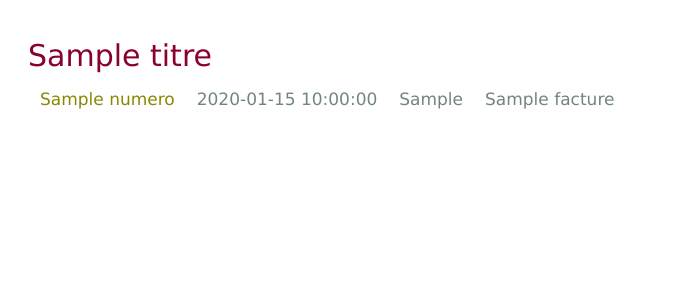
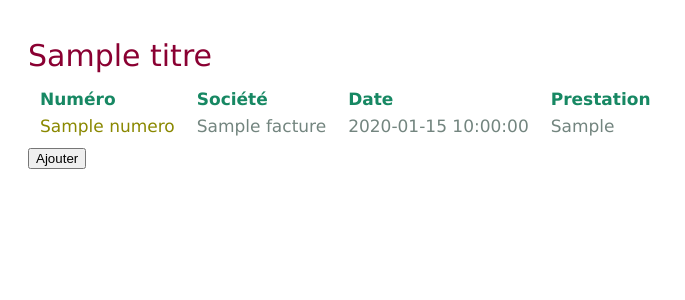
Before and after one commit to ericLavachery/COGIP-app, a PHP site: template view/factures_liste.php in a window 1280 px wide. Shown: the top 300 px of the page, without its empty margins (0-685 px from the left). Run offline with PHP 8.4, Linux system fonts and the light colour scheme; the template is opened without the code that fills it: most values are stand-ins (such as "Sample title", 1, 10 or a date in 2020).

Commit message:
bouton ajouter

```diff
--- a/model/factures_liste.php
+++ b/model/factures_liste.php
@@ -16,5 +16,5 @@ DESC";
 $stmt = $db->query($query);
 $factures = $stmt->fetchAll();
 // Titre de la page
-$titre="COGIP : Factures récentes";
+$titre="COGIP : Factures";
  ?>
--- a/view/factures_liste.php
+++ b/view/factures_liste.php
@@ -2,22 +2,29 @@
 <html lang="en" dir="ltr">
 <head>
     <meta charset="utf-8">
-    <link rel="stylesheet" href="/view/css/style.css">
+    <link rel="stylesheet" href="view/css/style.css">
     <title></title>
 </head>
 <body>
     <h1><?= $titre ?></h1>
 
     <table>
+        <tr>
+            <td class="tabtitle">Numéro</td>
+            <td class="tabtitle">Société</td>
+            <td class="tabtitle">Date</td>
+            <td class="tabtitle">Prestation</td>
+        </tr>
         <?php foreach ($factures as $key => $value){?>
             <tr>
                 <td class="tabrow"><a href="index.php?page=lepognon_detail&id=<?=$value['id']?>"><?=$value['numero']?></a></td>
+                <td class="tabrow"><?=$value['nom_societe']?></td>
                 <td class="tabrow"><?=$value['date_facturation']?></td>
                 <td class="tabrow"><?=$value['motif_prestation']?></td>
-                <td class="tabrow"><?=$value['nom_societe']?></td>
             </tr>
         <?php } ?>
     </table>
+    <a href="index.php?page=lepognon_ajouter"><button type="button" name="button">Ajouter</button></a>
 
 </body>
 </html>
```
Also changed, not shown: view/contacts_liste.php (+8 -0 lines).
